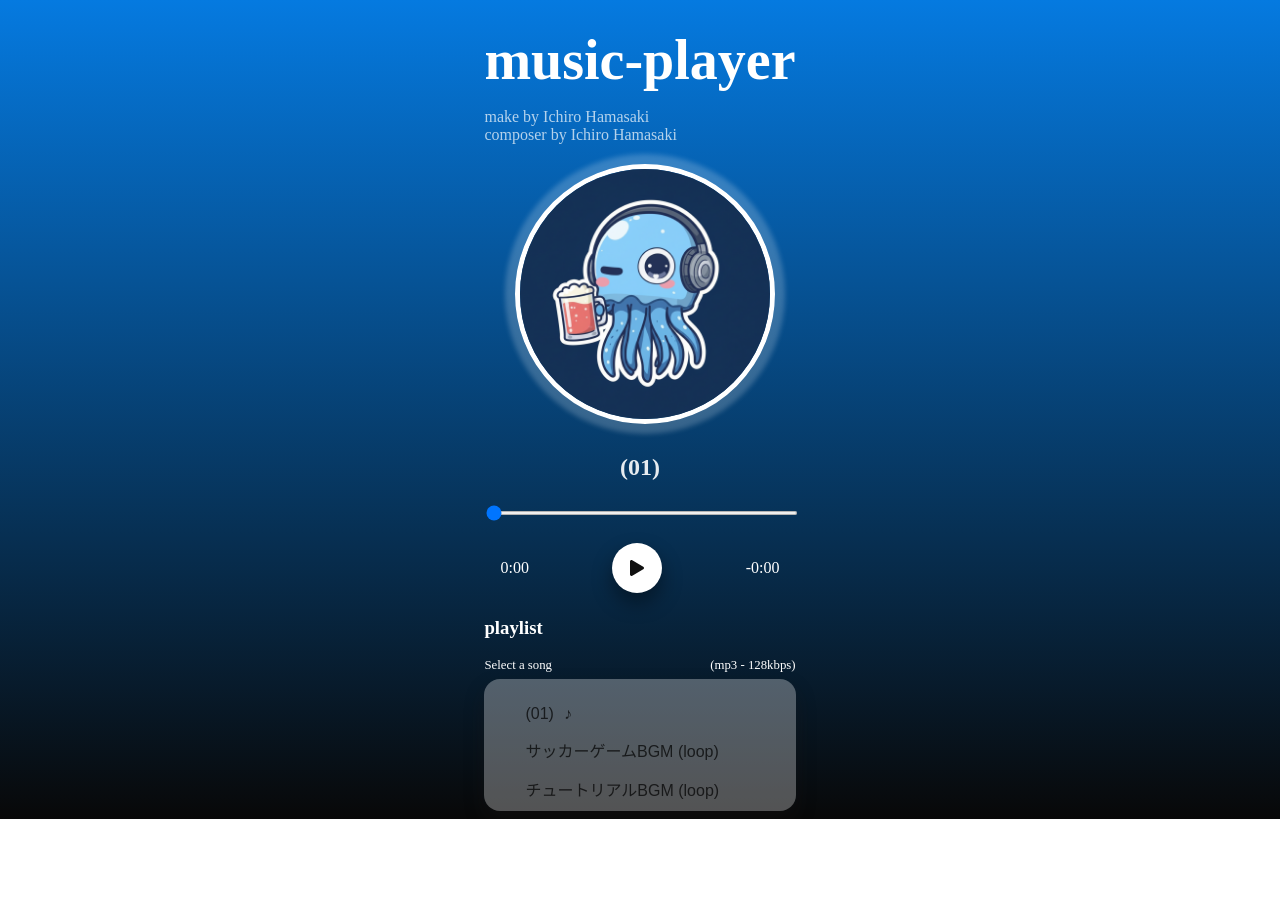
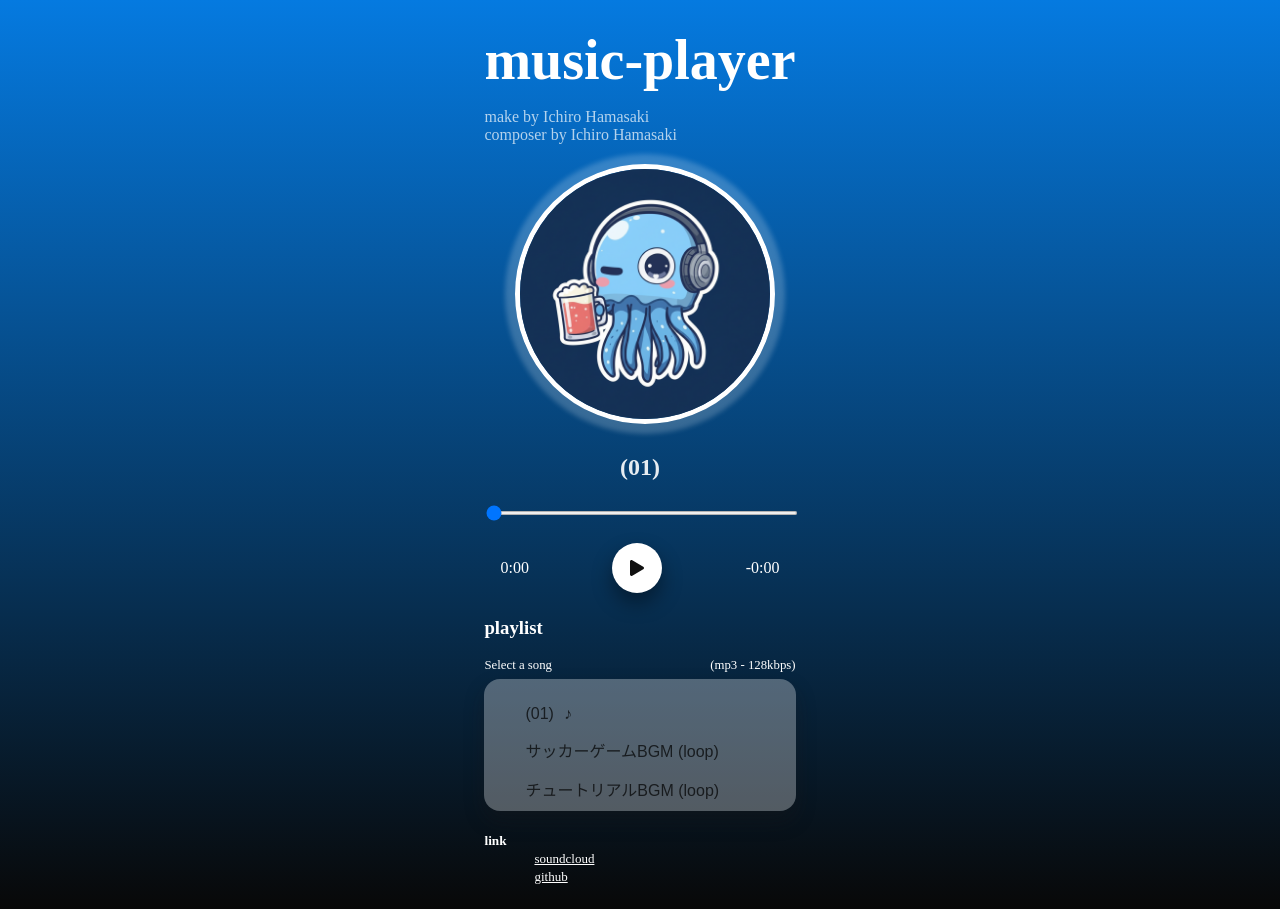
Before and after one commit to hamatech03/react-audio-player, a React (Vite) app: page / in a window 1280 px wide. Before the commit the page ends 819 px from the top, so only its background shows below. Built offline with nearby package versions, Linux system fonts and the light colour scheme.

Commit message:
リンクセクションを追加

```diff
--- a/src/App.css
+++ b/src/App.css
@@ -164,6 +164,34 @@
     opacity: 0.9;
 }
 
+.links {
+    color: white;
+}
+
+.links h5 {
+    margin-bottom: 0;
+}
+
+.links ul {
+    margin-top: 0;
+}
+
+.links ul li {
+    list-style: none;
+    margin-left: 10px;
+}
+
+.links ul li:active {
+    transform: scale(0.98);
+}
+
+.links ul li a {
+    color: white;
+    font-size: small;
+}
+
+
+
 @keyframes spin {
     from {
         transform: rotate(0deg);
--- a/src/App.tsx
+++ b/src/App.tsx
@@ -210,6 +210,14 @@ function App() {
       </ul>
     </div>
 
+  <div className='links'>
+    <h5>link</h5>
+      <ul>
+        <li><a href="#" target='_blank' rel="noopener noreferrer">soundcloud</a></li>
+        <li><a href="#" target='_blank' rel="noopener noreferrer">github</a></li>
+      </ul>
+  </div>
+
     </>
   )
 }
```
